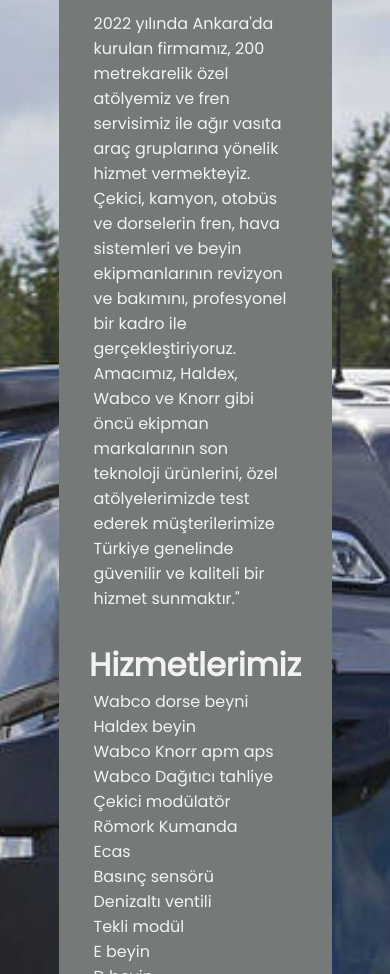
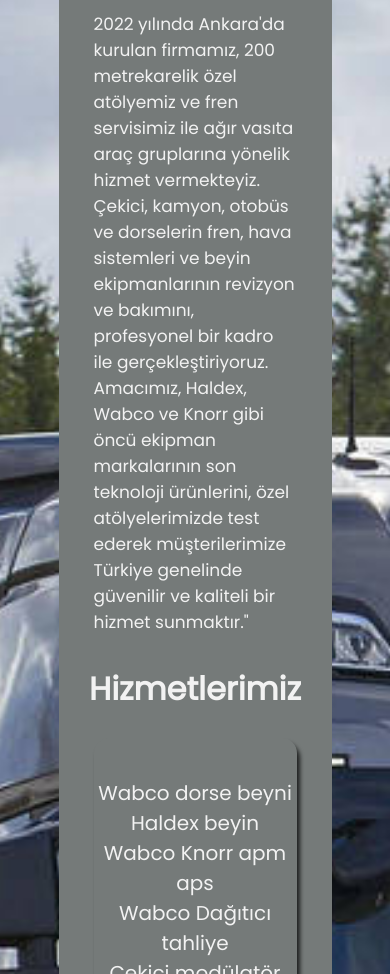
Before and after one commit to IlyasUnver/hmk-air-truck, a plain HTML site: page about.html in a window 390 px wide. Shown: the part 386-1360 px from the top of the page. Drawn offline with Linux system fonts and the light colour scheme.

Commit message:
Update style.css

```diff
--- a/style.css
+++ b/style.css
@@ -108,6 +108,24 @@ h1{
     color: #f2f2f2;
 }
 
+.works{
+    display: flex;
+    gap: 50px;
+    justify-content: space-evenly;
+    padding-top: 40px;
+    font-size: 20px;
+    background-color: #757a79;
+    border-radius: 15px;
+    margin-top: 25px;
+    padding-bottom: 40px;
+    box-shadow: 3px 5px 4px rgba(0,0,0,0.75);
+    color: #f2f2f2;
+}
+
+.list-style{
+    list-style-type:square;
+}
+
 .footer{
     margin: auto;
     display: flex;
@@ -135,6 +153,10 @@ h1{
     width: 500px;
     height: 300px;
     border-radius: 15px;
+}
+
+.home-about p{
+    font-size: 23px;
 }
 
 @media only screen and (max-width:1140px){
@@ -194,4 +216,18 @@ h1{
         width: 200px;
         height: 300px;
     }
+    .works{
+        display: block;
+        justify-content: center;
+        text-align: center;
+        align-items: center;
+    }
+
+    .list-style{
+        list-style-type: none;
+    }
+
+    .home-about p{
+        font-size: 17px;
+    }
 }
```
